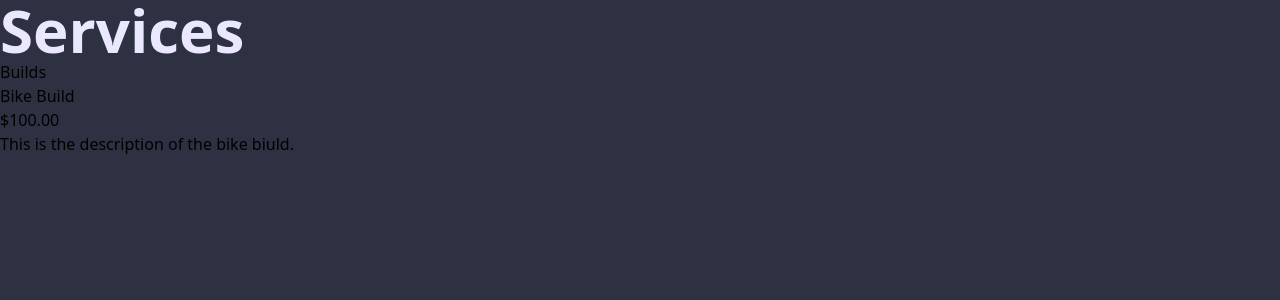
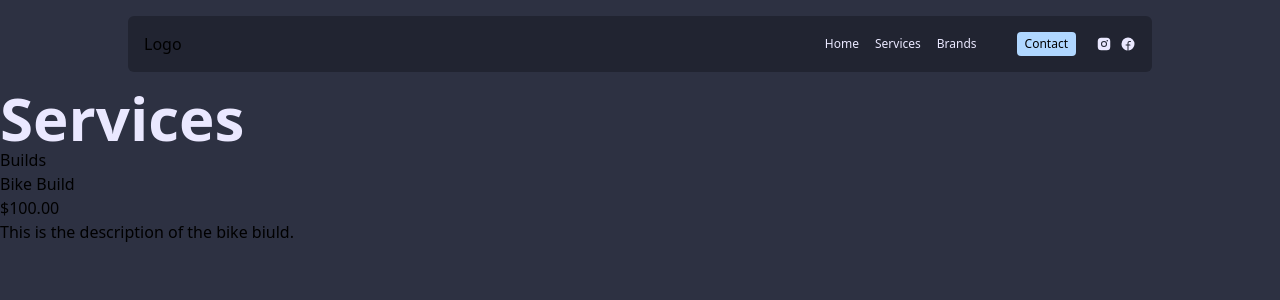
Before and after one commit to dylanreedx/CityCyclery, a Next.js app: page /services in a window 1280 px wide. Shown: the top 300 px of the page. Built offline with nearby package versions, Linux system fonts and the light colour scheme.

Commit message:
builds edit

```diff
--- a/pages/services.tsx
+++ b/pages/services.tsx
@@ -9,13 +9,10 @@ import { Layout } from '@/components/Layout';
 export default function Services() {
 	return (
 		<>
-			{/* <HeadComponent
+			<HeadComponent
 				title='Services - City Cyclery'
 			/>
 			<Layout>
-				<div></div>
-			</Layout> */}
-            <section>
                 <h1 className='text-light-500 font-bold text-4xl md:text-6xl z-50 max-w-[20ch]'>
 				Services
 			    </h1>
@@ -23,7 +20,7 @@ export default function Services() {
                 <h4>Bike Build</h4>
                 <p>$100.00</p>
                 <p>This is the description of the bike biuld.</p>
-            </section>
+			</Layout>
 		</>
 	);
 }
```
